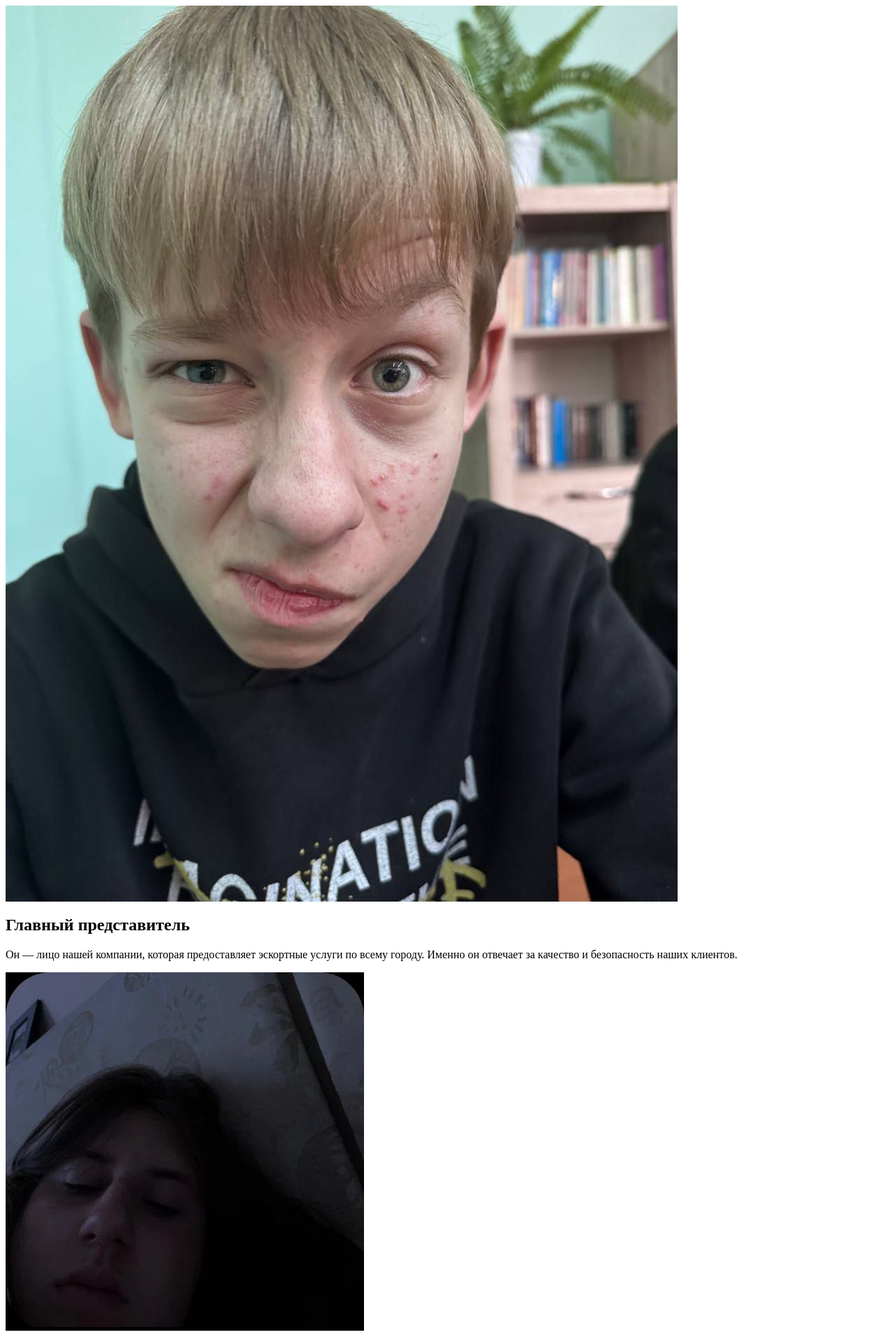
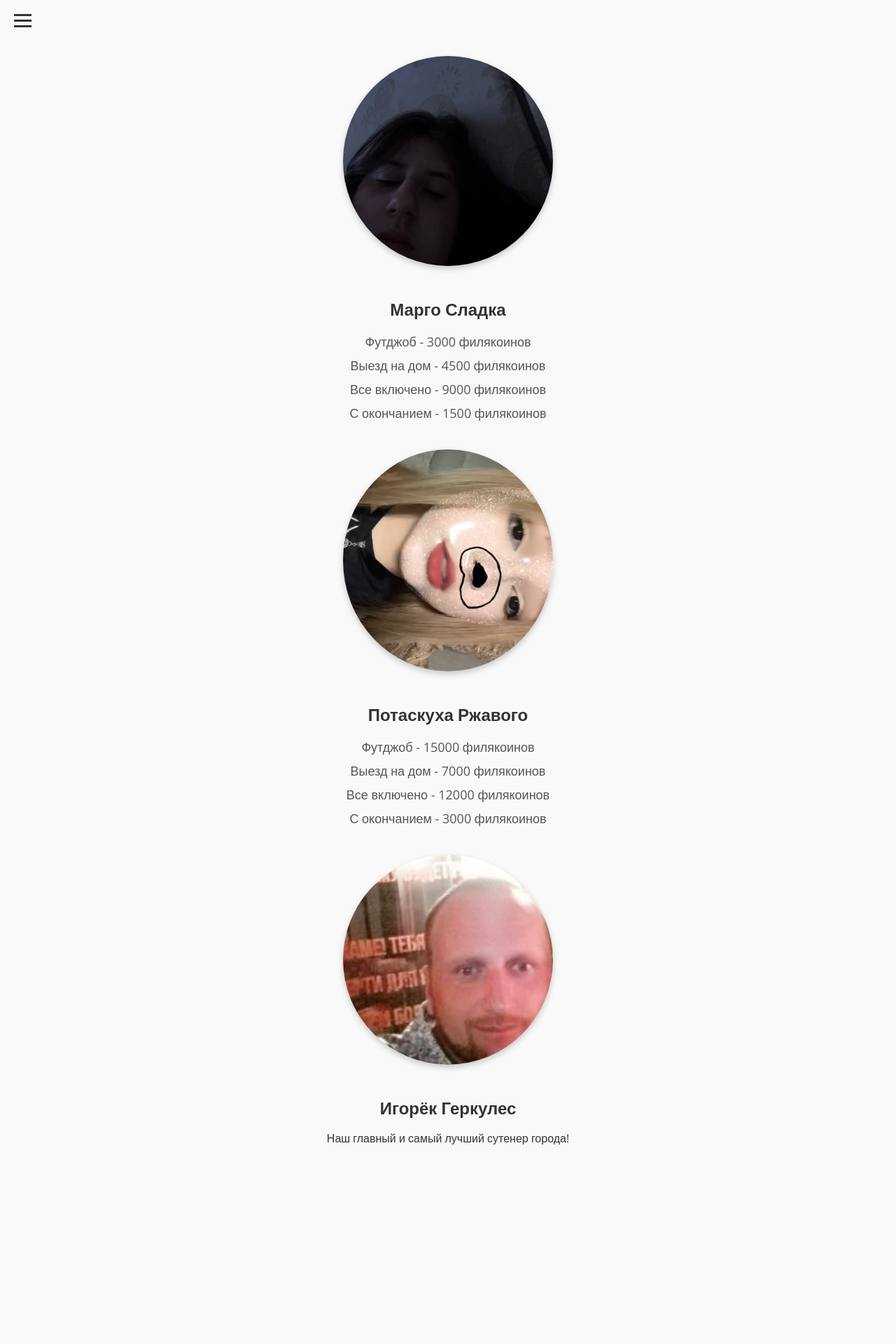
Before and after one commit to mot9lXVII/escortmargo, a Flask app: page /contacts in a window 1280 px wide. Shown: the top 1920 px of the page at 70% size. After the commit the page ends 1635 px from the top, so only its background shows below. Run offline with Flask 3, Linux system fonts and the light colour scheme.

Commit message:
Update contacts.html

```diff
--- a/templates/contacts.html
+++ b/templates/contacts.html
@@ -1,26 +1,45 @@
-<div class="content">
-    <!-- Контейнер для фотографий -->
-    <div class="contacts-container">
-        <!-- Новая фотография (photo4.jpg) -->
-        <div class="contact-item">
-            <img src="{{ url_for('static', filename='images/photo4.jpg') }}" alt="Главный представитель" class="contact-photo">
-            <div class="contact-info">
-                <h2>Главный представитель</h2>
-                <p class="description">
-                    Он — лицо нашей компании, которая предоставляет эскортные услуги по всему городу.
-                    Именно он отвечает за качество и безопасность наших клиентов.
-                </p>
-            </div>
+<!DOCTYPE html>
+<html lang="ru">
+<head>
+    <meta charset="UTF-8">
+    <meta name="viewport" content="width=device-width, initial-scale=1.0">
+    <title>Контакты - 3ск0рт услуги Ив4ц3Buч</title>
+    <link rel="stylesheet" href="{{ url_for('static', filename='styles.css') }}">
+    <link href="https://fonts.googleapis.com/css2?family=Roboto:wght@400;500;700&family=Open+Sans:wght@400;600&display=swap" rel="stylesheet">
+</head>
+<body>
+    <!-- Кнопка для открытия меню -->
+    <div class="menu-toggle" id="menu-toggle">
+        <div class="bar"></div>
+        <div class="bar"></div>
+        <div class="bar"></div>
     </div>
 
+    <!-- Боковое меню -->
+    <nav class="sidebar" id="sidebar">
+        <!-- Кнопка для закрытия меню -->
+        <div class="close-menu" id="close-menu">
+            <div class="bar"></div>
+            <div class="bar"></div>
+        </div>
+
+        <ul>
+            <li><a href="/">Главная</a></li>
+            <li><a href="/about">О нас</a></li>
+            <li><a href="/services">Услуги</a></li>
+            <li><a href="/contacts" class="active">Контакты</a></li>
+            <li><a href="/developers">Разработчики</a></li>
+        </ul>
+    </nav>
+
+    <!-- Основной контент -->
+    <div class="content">
         <!-- Первая фотография -->
-        <div class="contact-item">
         <img src="{{ url_for('static', filename='images/photo1.jpg') }}" alt="Марго Сладка" class="contact-photo">
+
+        <!-- Надпись под первой фотографией -->
         <div class="contact-info">
             <h2>Марго Сладка</h2>
-                <p class="description">
-                    Профессиональный эскорт с 10-летним опытом. Всегда готова сделать ваш вечер незабываемым.
-                </p>
             <ul class="price-list">
                 <li>Футджоб - 3000 филякоинов</li>
                 <li>Выезд на дом - 4500 филякоинов</li>
@@ -28,16 +47,13 @@
                 <li>С окончанием - 1500 филякоинов</li>
             </ul>
         </div>
-        </div>
 
         <!-- Вторая фотография -->
-        <div class="contact-item">
         <img src="{{ url_for('static', filename='images/photo2.jpg') }}" alt="Потаскуха Ржавого" class="contact-photo">
+
+        <!-- Надпись под второй фотографией -->
         <div class="contact-info">
             <h2>Потаскуха Ржавого</h2>
-                <p class="description">
-                    Эксперт в области экзотических услуг. Гарантирует полную конфиденциальность и комфорт.
-                </p>
             <ul class="price-list">
                 <li>Футджоб - 15000 филякоинов</li>
                 <li>Выезд на дом - 7000 филякоинов</li>
@@ -45,17 +61,20 @@
                 <li>С окончанием - 3000 филякоинов</li>
             </ul>
         </div>
-        </div>
 
         <!-- Третья фотография -->
-        <div class="contact-item">
         <img src="{{ url_for('static', filename='images/photo3.jpg') }}" alt="Игорёк Геркулес" class="contact-photo">
+
+        <!-- Надпись под третьей фотографией -->
         <div class="contact-info">
             <h2>Игорёк Геркулес</h2>
-                <p class="description">
-                    Наш главный сутенер. Организует встречи на высшем уровне и обеспечивает безопасность.
+            <p class="subtitle">
+                Наш главный и самый лучший сутенер города!
             </p>
         </div>
     </div>
-    </div>
-</div>
+
+    <!-- Подключение JavaScript -->
+    <script src="{{ url_for('static', filename='scripts.js') }}"></script>
+</body>
+</html>
```
Lines whose indentation alone changed are shown as unchanged.
